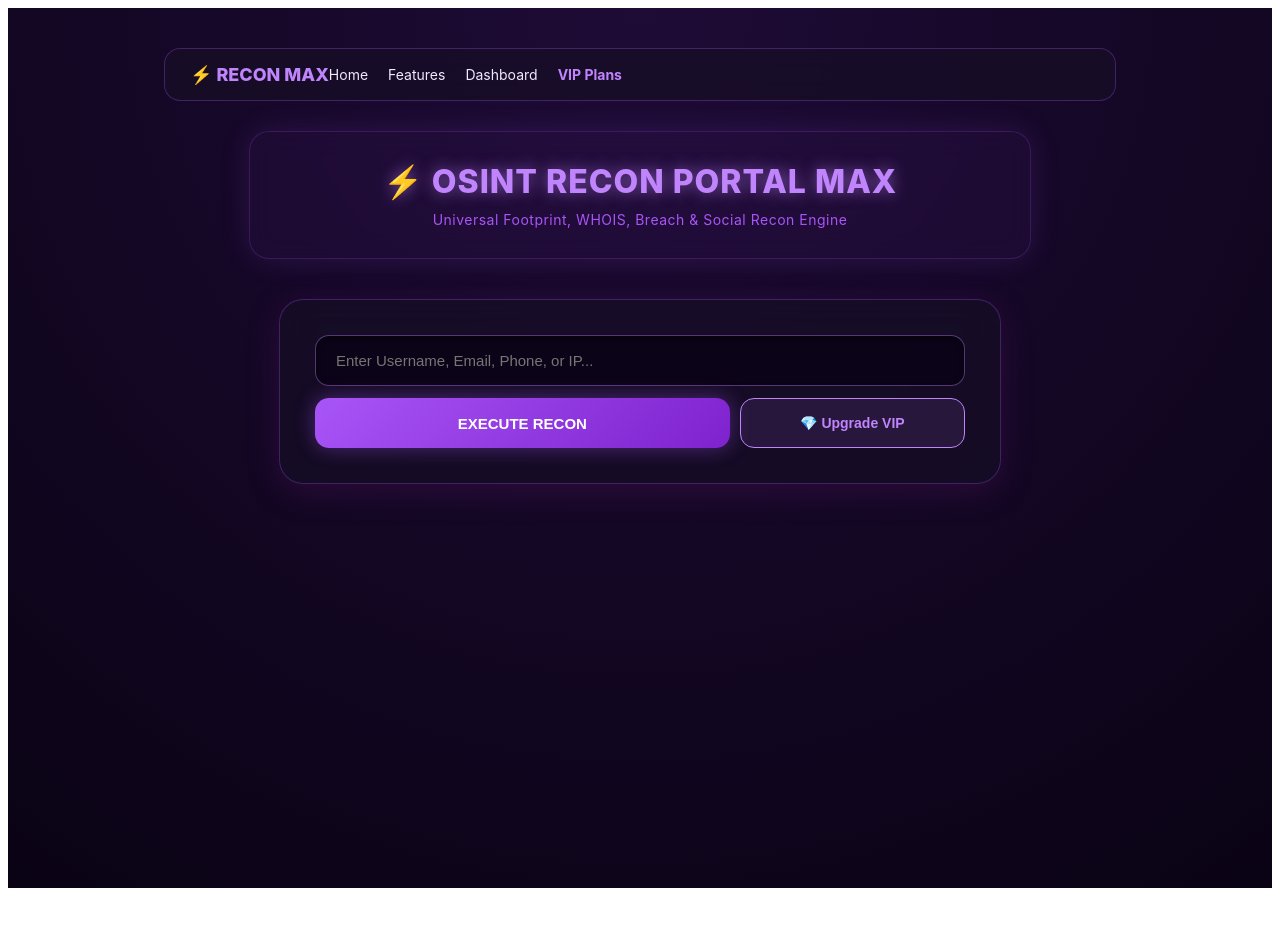
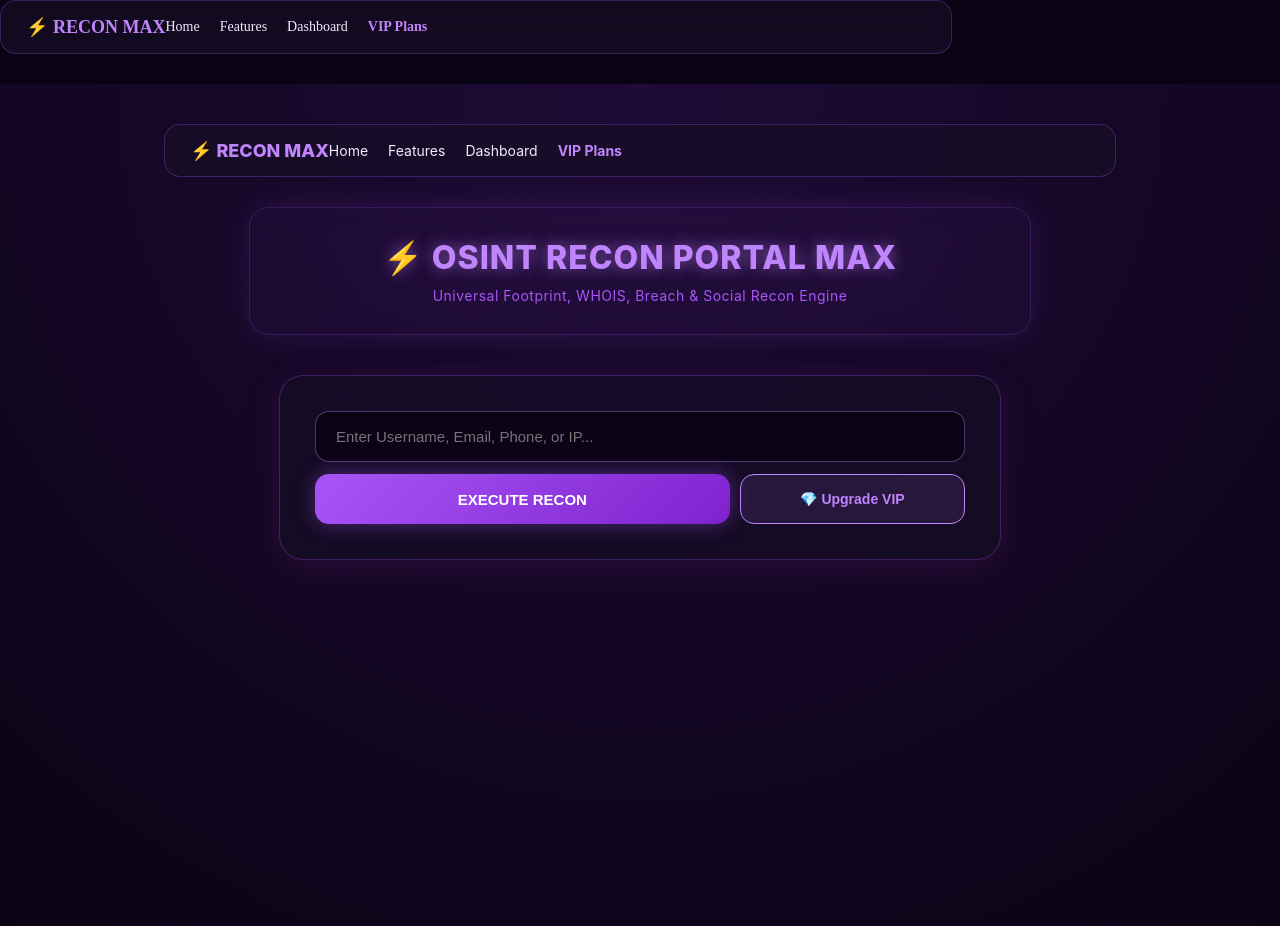
Before and after one commit to stalpada948-a11y/Osint, a Next.js app in the folder frontend/: page / in a window 1280 px wide. Shown: the top 926 px of the page. Before the commit the page ends 896 px from the top, so only its background shows below. Built offline with nearby package versions, Linux system fonts and the light colour scheme; no server answers.

Commit message:
Update layout.js

```diff
--- a/frontend/src/app/layout.js
+++ b/frontend/src/app/layout.js
@@ -1,12 +1,17 @@
+import Navbar from "@/components/Navbar";
+
 export const metadata = {
-  title: 'OSINT Tool',
-  description: 'OSINT Dashboard',
-}
+  title: "OSINT RECON PORTAL MAX",
+  description: "Universal Footprint, WHOIS, Breach & Social Recon Engine",
+};
 
 export default function RootLayout({ children }) {
   return (
     <html lang="en">
-      <body>{children}</body>
+      <body style={{ margin: 0, padding: 0, background: "#0a0314", color: "#f3e8ff" }}>
+        <Navbar />
+        {children}
+      </body>
     </html>
-  )
+  );
 }
```
